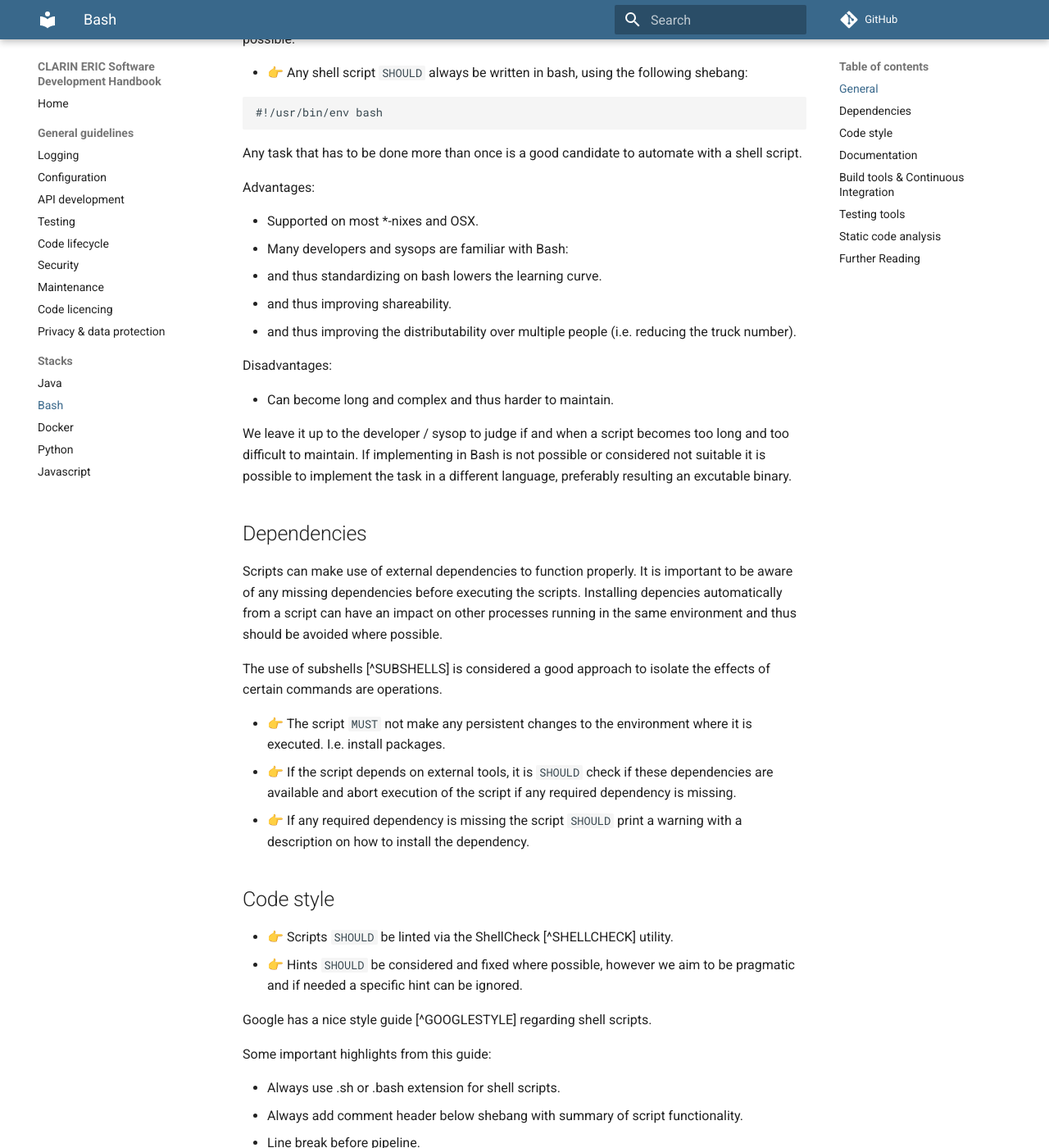
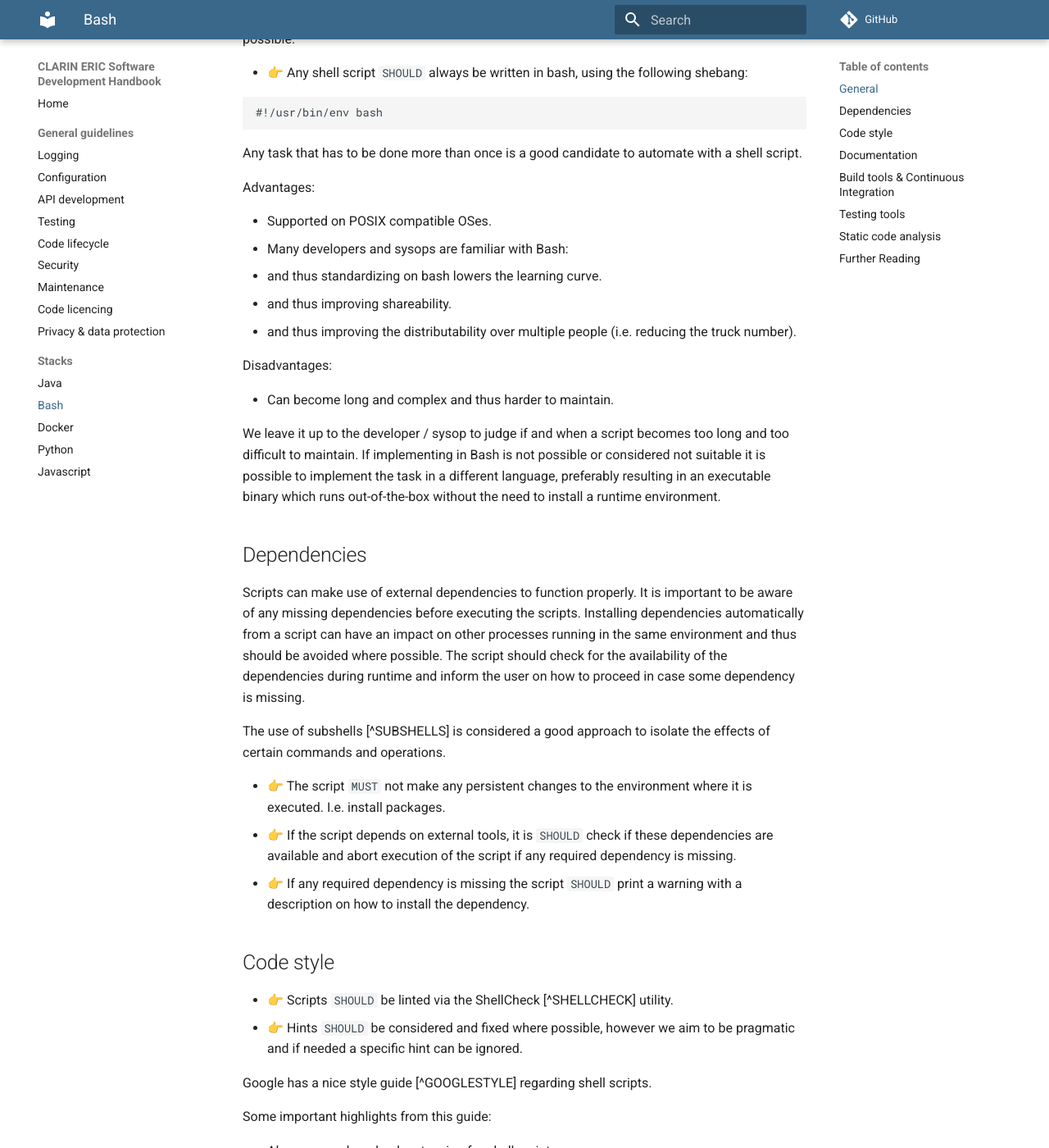
Before and after one commit to clarin-eric/handbook-development, an MkDocs documentation site: the page built from docs/stack/bash.md, in a window 1280 px wide and 1400 px high, scrolled down 287 px. Shown: the whole window at 82% size. Built offline with MkDocs 1.6.1 and Material for MkDocs 9.7.7, drawn with Linux system fonts in a browser that asks for light colours; comment, search, counter and statistics services are not loaded; some of the changed text lies outside the part shown.

Commit message:
Resolved review feedback

````diff
--- a/docs/stack/bash.md
+++ b/docs/stack/bash.md
@@ -20,7 +20,7 @@ with a shell script.
 
 Advantages:
 
-* Supported on most *-nixes and OSX.
+* Supported on POSIX compatible OSes.
 * Many developers and sysops are familiar with Bash:
    * and thus standardizing on bash lowers the learning curve.
    * and thus improving shareability.
@@ -34,19 +34,22 @@ Disadvantages:
 We leave it up to the developer / sysop to judge if and when a script becomes
 too long and too difficult to maintain. If implementing in Bash is not
 possible or considered not suitable it is possible to implement the task in
-a different language, preferably resulting an excutable
-binary.
+a different language, preferably resulting in an executable
+binary which runs out-of-the-box without the need to install a runtime
+environment.
 
 ## Dependencies
 
 Scripts can make use of external dependencies to function properly. It is
 important to be aware of any missing dependencies before executing the
-scripts. Installing depencies automatically from a script can have an impact
+scripts. Installing dependencies automatically from a script can have an impact
 on other processes running in the same environment and thus should be
-avoided where possible.
+avoided where possible. The script should check for the availability of the
+dependencies during runtime and inform the user on how to proceed in case some
+dependency is missing.
 
 The use of subshells [^SUBSHELLS] is considered a good approach to isolate the
-effects of certain commands are operations.
+effects of certain commands and operations.
 
 * 👉 The script `MUST` not make any persistent changes to the environment where
   it is executed. I.e. install packages.
@@ -69,12 +72,12 @@ Some important highlights from this guide:
 * Always use .sh or .bash extension for shell scripts.
 * Always add comment header below shebang with summary of script functionality.
 * Line break before pipeline.
-* Quote variables as `"${foo}"` instead of `$foo` abd commands as `$(foo)`
+* Quote variables as `"${foo}"` instead of `$foo` and commands as `$(foo)`
   instead of `foo`.
 * Avoid `eval`.
-* `main` function for scripts longer than a few lines and/or other functions
-  and call it in the very end(i.e. last line) of the script, passing all
-  parameters: `main "$@"`.
+* Write a `main` function for scripts longer than a few lines and/or other
+  functions and call it in the very end(i.e. last line) of the script, passing
+  all parameters: `main "$@"`.
 * Calling scripts: use `bash script.sh` or `./script.sh` (not `sh script.sh`).
 
 Working directory assumptions:
@@ -140,6 +143,26 @@ shell-check:
 ...
 ```
 
+For github actions try this:
+
+```
+name: Shell linting
+on:
+  push:
+  pull_request:
+
+jobs:
+  lint:
+    name: Lint shell
+    runs-on: ubuntu-latest
+    steps:
+      - name: Checkout
+        uses: actions/checkout@v3
+      - name: Lint
+        run: ./build.sh --lint-shell
+...
+```
+
 ## Testing tools
 
 While advocating unit testing in general, we typically don't run unit tests for
````
Also changed, not shown: other parts of docs/stack/bash.md (+3 -2 lines).
